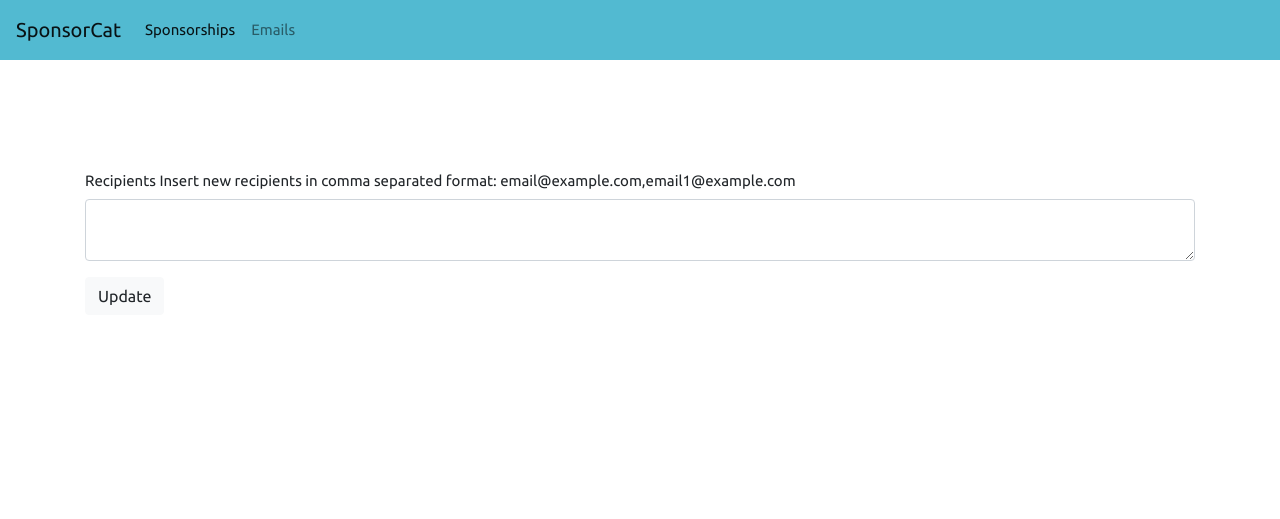
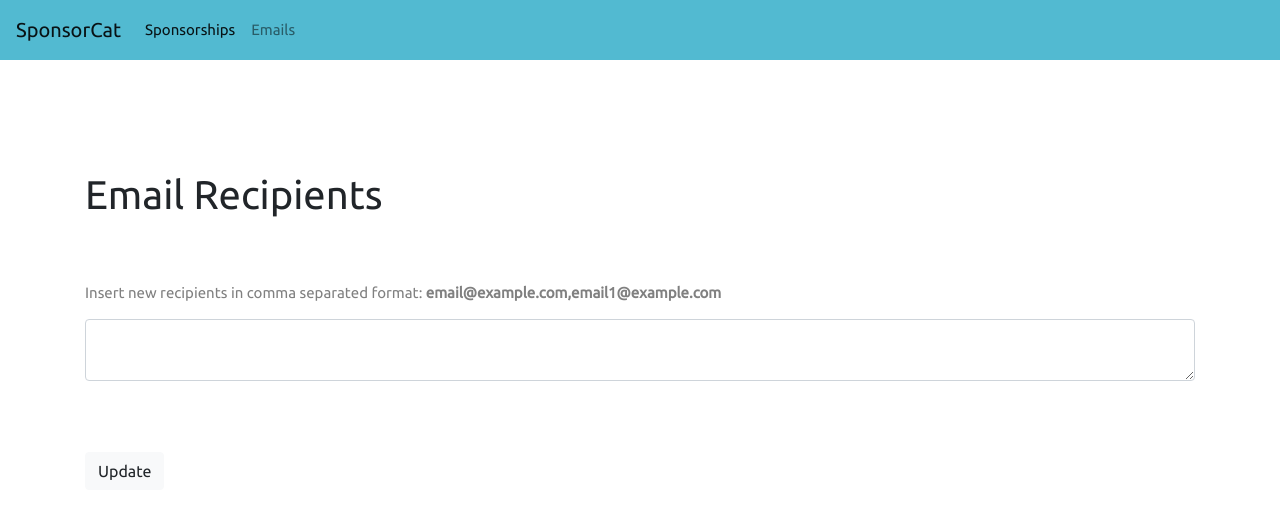
Before and after one commit to amberheilman/sponsor-cat, a Flask app: template templates/sponsor-emails.html in a window 1280 px wide. Shown: the top 519 px of the page. Run offline with Flask 2, Linux system fonts and the light colour scheme; the template is opened without the code that fills it, so the values that code supplies are empty; some libraries are stand-ins or nearby versions.

Commit message:
update recipient style

```diff
--- a/static/index.css
+++ b/static/index.css
@@ -53,6 +53,12 @@ thead {
     text-align: center;
     padding: 30px;
 }
-.recipient-form {
+.recipient-form .form-group{
+    padding: 5% 0px 5% 0px;
+}
+.recipient-form p {
+    color: grey;
+}
+.inner-container {
     padding-top: 10%;
 }
--- a/templates/sponsor-emails.html
+++ b/templates/sponsor-emails.html
@@ -58,15 +58,16 @@
       </div>
     </nav>
   <div class="container">
+      <div class="inner-container"><h1>Email Recipients</h1>
         <form class="recipient-form" action="" method="POST">
             {% if fail_msg %}<div class="fail-msg">{{ fail_msg }}</div>{% endif %}
           <div class="form-group">
-        <label for="exampleFormControlTextarea1">Recipients</label>
-          <h9>Insert new recipients in comma separated format: email@example.com,email1@example.com</h9>
+              <p><h9>Insert new recipients in comma separated format: <b>email@example.com,email1@example.com</b></h9></p>
             <textarea class="form-control" id="recipients" name="recipients">{{ ','.join(recipients) }}</textarea>
           </div>
           <button type="submit" class="btn btn-light">Update</button>
         </form>
       </div>
+  </div>
 </body>
 </html>
```
Lines whose indentation alone changed are shown as unchanged.
